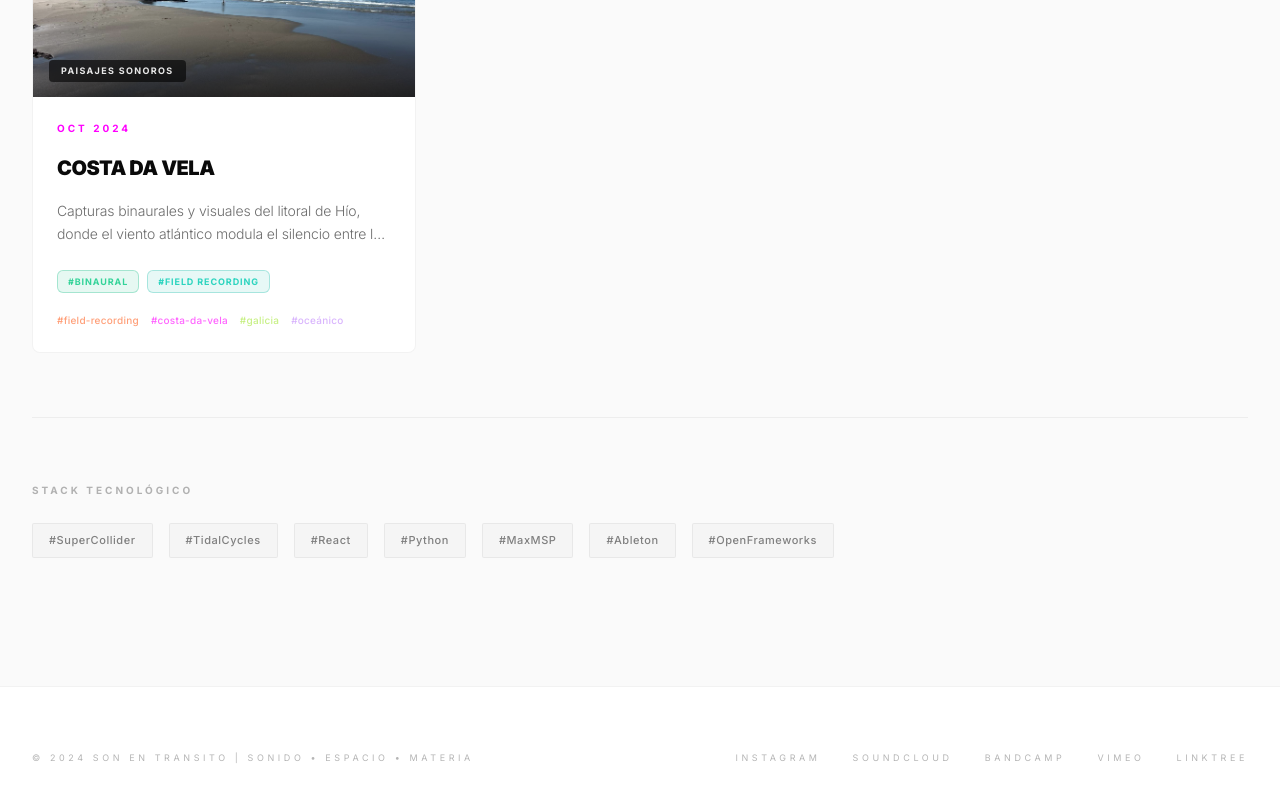
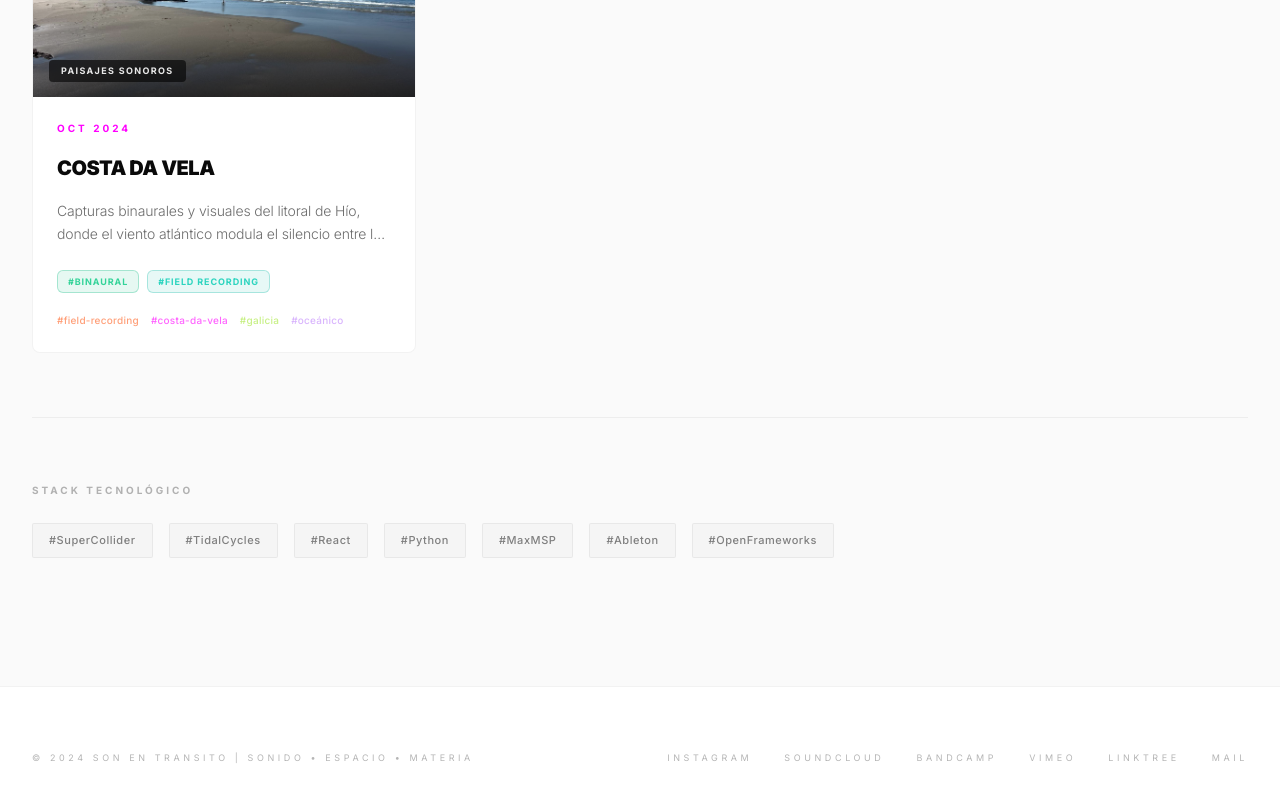
Before and after one commit to twistin/sonentransito, a React (Vite) app: page / in a window 1280 px wide. Shown: the part 1474-2274 px from the top of the page. Built offline with nearby package versions, Linux system fonts and the light colour scheme; no server answers.

Commit message:
feat: añadir correo electrónico al footer

```diff
--- a/components/Footer.tsx
+++ b/components/Footer.tsx
@@ -8,6 +8,7 @@ const socialLinks = [
   { name: 'Bandcamp', url: 'https://twistin.bandcamp.com/album/emao-sessions', color: 'hover:text-neonGreen' },
   { name: 'Vimeo', url: 'https://vimeo.com/user7438711', color: 'hover:text-neonPink' },
   { name: 'Linktree', url: 'https://linktr.ee/silvinodiazcarreras', color: 'hover:text-neonGreen' },
+  { name: 'Mail', url: 'mailto:sarerac@gmail.com', color: 'hover:text-neonOrange' },
 ];
 
 const Footer: React.FC = () => {
```
